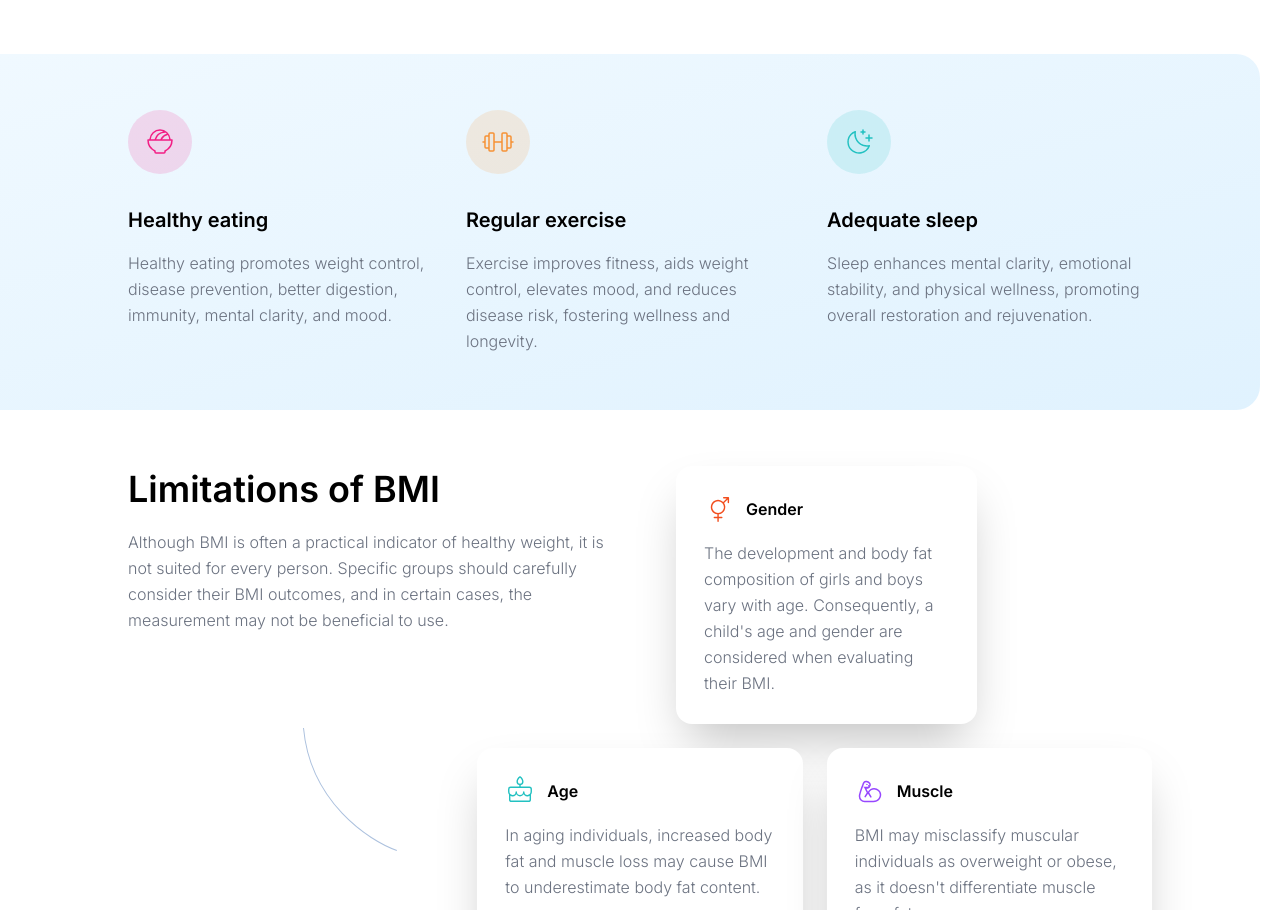
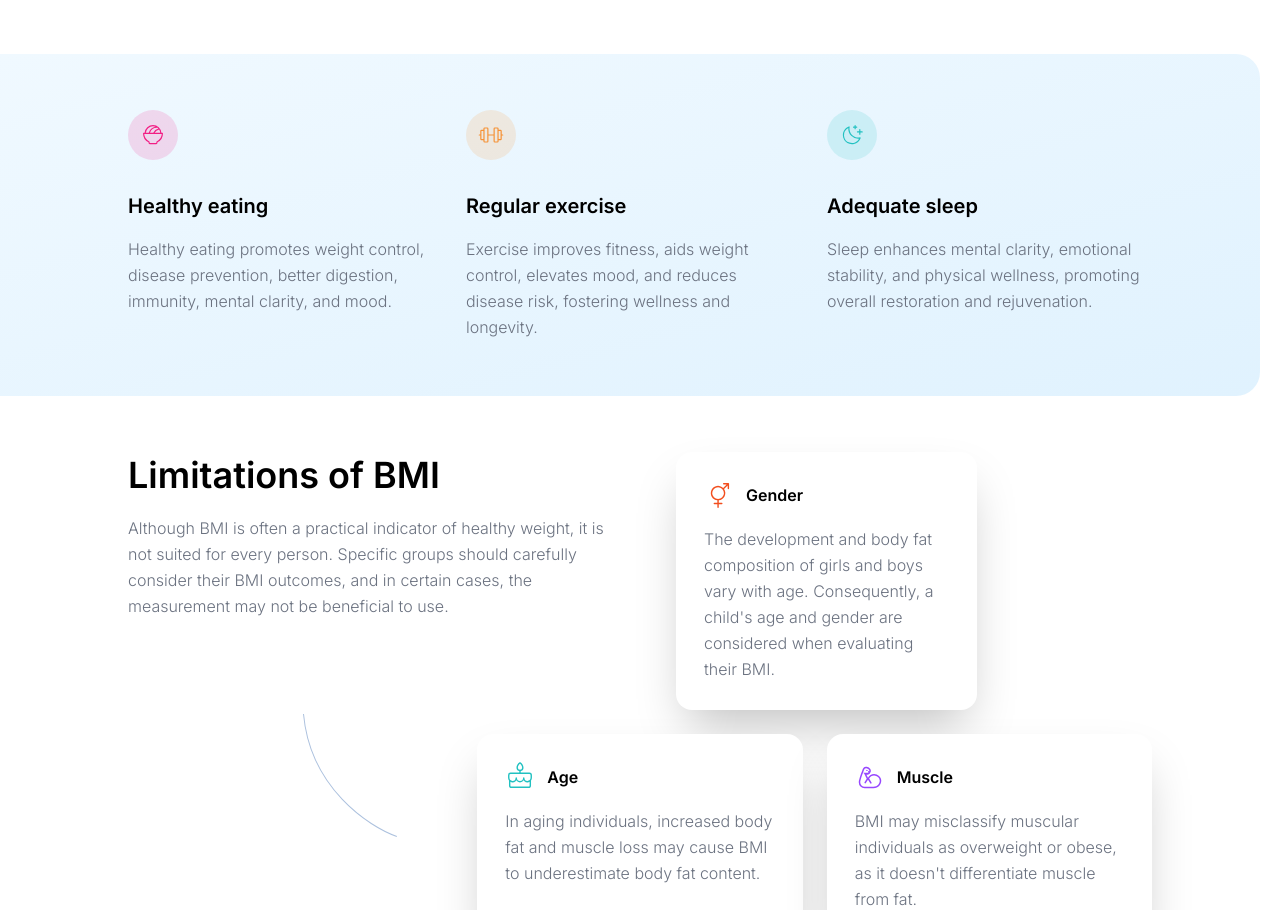
Before and after one commit to chungvuiloong/bmi_calculator, a Next.js app: page / in a window 1280 px wide. Shown: the part 1167-2077 px from the top of the page. Built offline with nearby package versions, Linux system fonts and the light colour scheme.

Commit message:
Added height to images in benefits.

```diff
--- a/src/components/Benefits/index.tsx
+++ b/src/components/Benefits/index.tsx
@@ -36,7 +36,7 @@ export const Benefits = () => {
                             {
                                 benefits_data.map((data, index)=>
                                     <div key={index} className='flex flex-col md:flex-row lg:flex-col  gap-8 bg-transparent'>
-                                        <Image src={data.icon} alt={`${data.title} logo`} />
+                                        <Image src={data.icon} alt={`${data.title} logo`} height={50}/>
                                         <div className='flex flex-col gap-4'>
                                             <Typography variant='h5' className='font-semibold'>{data.title}</Typography>
                                             <Typography variant='paragraph'>{data.description}</Typography>
```
